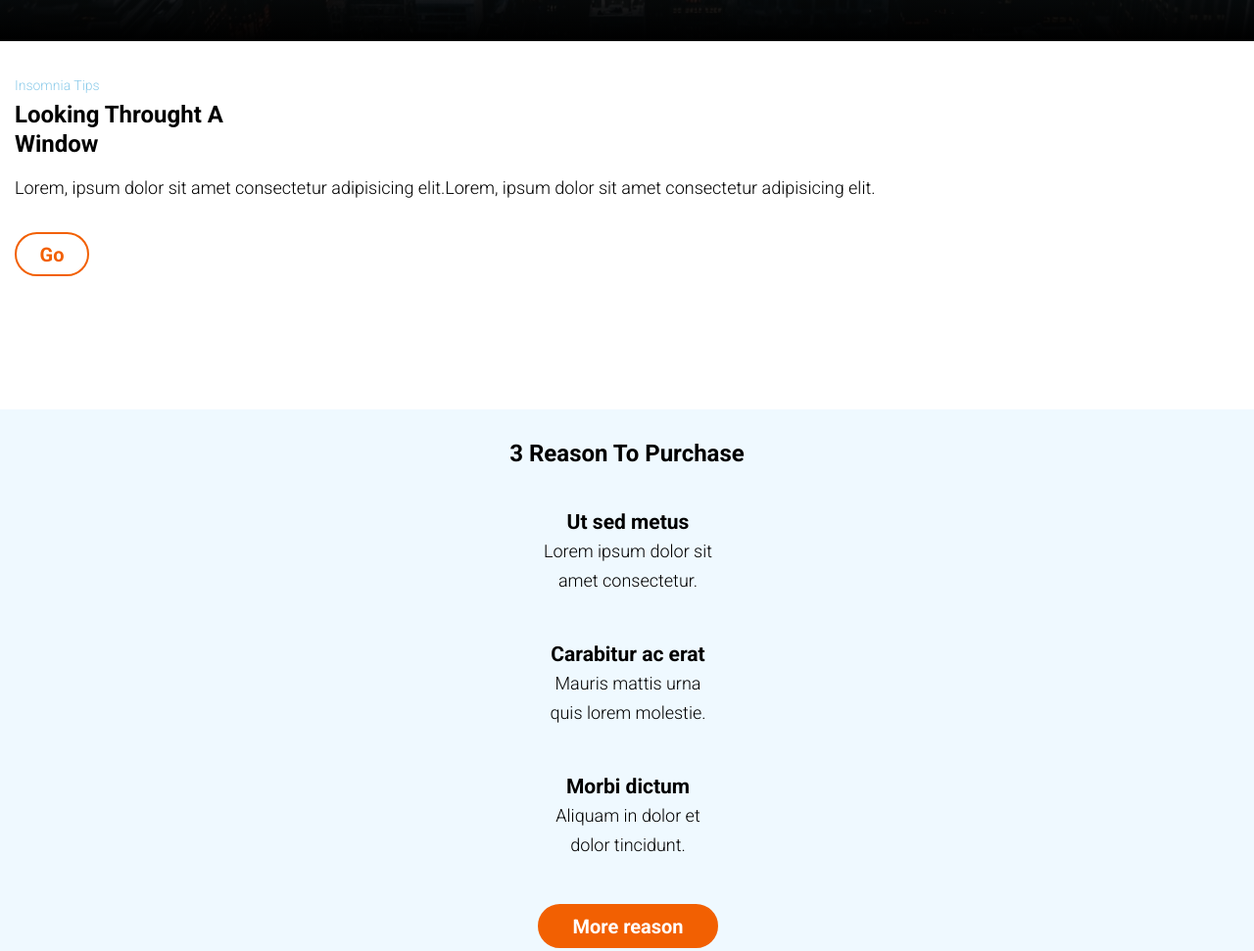
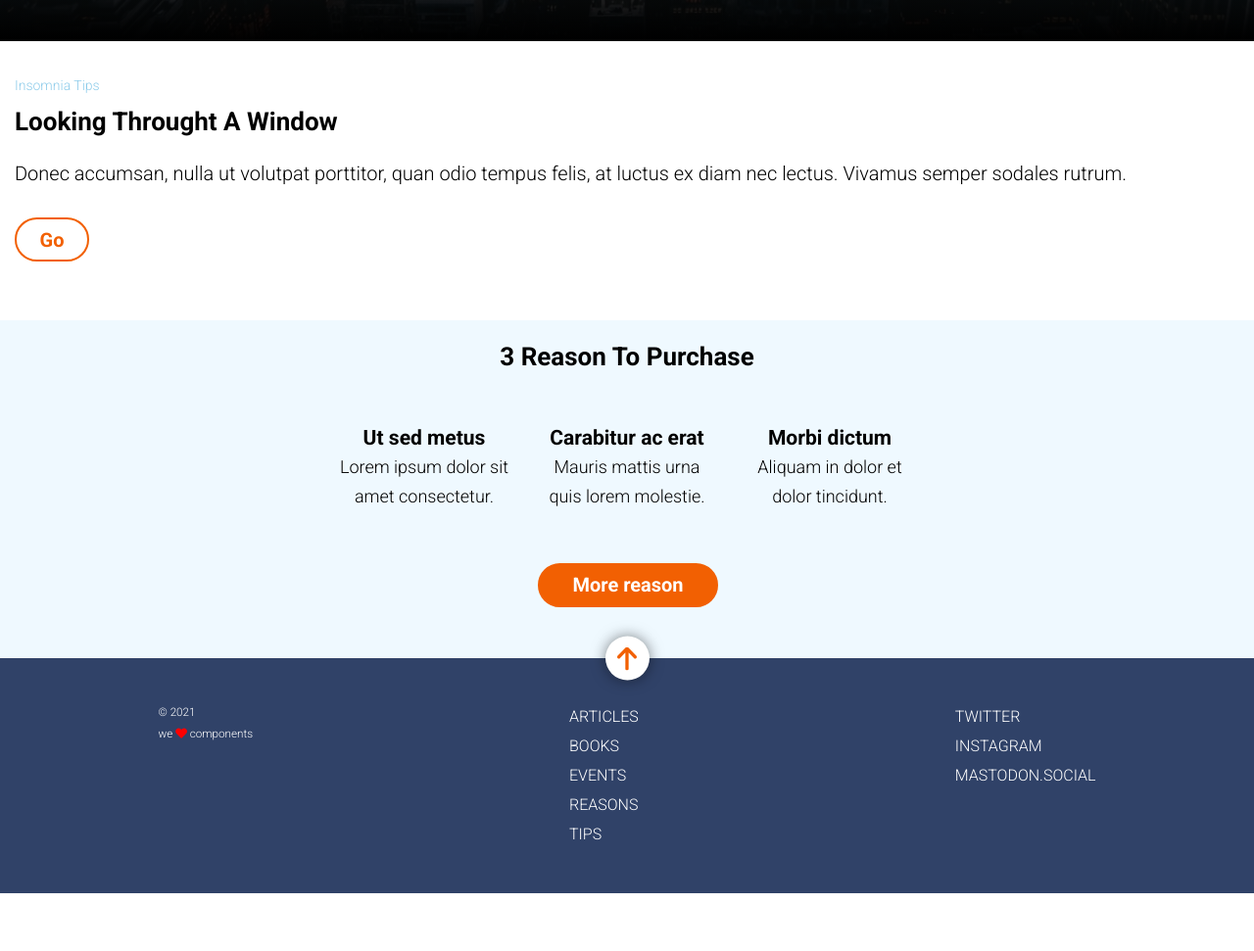
Before and after one commit to EliaAR/Layout-web, a website: page public/index.html in a window 1280 px wide. Shown: the part 758-1729 px from the top of the page at 98% size. After the commit the page ends 1670 px from the top, so only its background shows below. Drawn offline with Linux system fonts and the light colour scheme.

Commit message:
add mediaqueri tablet

```diff
--- a/public/index.html
+++ b/public/index.html
@@ -39,8 +39,8 @@
         <small class="looking__small">Insomnia tips</small>
         <h2 class="looking__title">Looking throught a window</h2>
         <p class="looking__paragraph">
-          Lorem, ipsum dolor sit amet consectetur adipisicing elit.Lorem, ipsum
-          dolor sit amet consectetur adipisicing elit.
+          Donec accumsan, nulla ut volutpat porttitor, quan odio tempus felis, at
+          luctus ex diam nec lectus. Vivamus semper sodales rutrum.
         </p>
         <a href="https://adalab.es/" class="looking__link">Go</a>
       </article>
@@ -67,6 +67,7 @@
       <nav class="footer__arrowContainer">
         <a href="#header" class="footer__arrow"></a>
       </nav>
+      <div class="footer__box">
         <nav class="footer__linksContainer">
           <ul class="footer__ul">
             <li><a href="https://adalab.es/" class="footer__link">articles</a></li>
@@ -89,6 +90,7 @@
           <small>&copy; 2021</small>
           <small>we <i class="fas fa-heart footer__heart"></i> components </small>
         </section>
+      </div>
     </footer>
 
   </body>
--- a/src/scss/layout/_footer.scss
+++ b/src/scss/layout/_footer.scss
@@ -53,4 +53,25 @@
   &__heart {
     color: red;
   }
+
+  @media (min-width: 768px) {
+    &__box {
+      display: flex;
+      flex-direction: row;
+      justify-content: space-around;
+    }
+
+    &__linksContainer {
+      padding-top: 0;
+      padding-bottom: 45px;
+      text-align: initial;
+    }
+
+    &__smallsContainer {
+      order: -1;
+      justify-content: flex-start;
+      align-items: flex-start;
+      padding-top: 0;
+    }
+  }
 }
--- a/src/scss/layout/_hero.scss
+++ b/src/scss/layout/_hero.scss
@@ -38,9 +38,8 @@
     width: 45px;
     background-color: $color-white;
     border-radius: 50%;
-    position: relative;
-    top: 45px;
-    left: calc(50% - 22.5px);
+    transform: translate(0, 45px);
+    margin-left: calc(50% - 22.5px);
     display: flex;
     justify-content: center;
     align-items: center;
@@ -51,4 +50,14 @@
     height: 11.7px;
     width: 20px;
   }
+
+  @media (min-width: 768px) {
+    &__title {
+      font-size: 80px;
+      line-height: 106px;
+    }
+    &__subtitle {
+      font-size: 24px;
+    }
+  }
 }
--- a/src/scss/layout/_main-articles.scss
+++ b/src/scss/layout/_main-articles.scss
@@ -1,8 +1,5 @@
 .looking {
-  padding-left: 15px;
-  padding-right: 15px;
-  padding-top: 30px;
-  height: 376px;
+  padding: 30px 15px 45px 15px;
   line-height: 30px;
 
   &__small {
@@ -15,7 +12,6 @@
     text-transform: capitalize;
     padding-bottom: 15px;
     font-size: 24px;
-    width: 290px;
   }
 
   &__paragraph {
@@ -36,46 +32,56 @@
     justify-content: center;
     align-items: center;
   }
+  @media (min-width: 768px) {
+    & {
+      padding-bottom: 60px;
+    }
+    &__title {
+      font-size: 26px;
+      line-height: 45px;
+    }
+    &__paragraph {
+      font-size: 20px;
+    }
+  }
 }
 
 .reason {
-  padding-bottom: 60px;
   background-color: #eff9ff;
   line-height: 30px;
   text-align: center;
   display: grid;
   grid-template-columns: 1fr;
-  grid-template-rows: 55px 135px 135px 180px 45px;
+  grid-template-rows: 55px 135px 135px 180px 105px;
 
   &__title {
-    padding-top: 30px;
     font-size: 24px;
     text-transform: capitalize;
+    align-self: end;
     grid-column: 1 / 2;
     grid-row: 1 / 2;
   }
 
   &__article1 {
-    padding-top: 45px;
     font-size: 18px;
     width: 184px;
+    align-self: end;
     margin-left: calc(50% - 91px);
     grid-column: 1 / 2;
     grid-row: 2 / 3;
   }
   &__article2 {
-    padding-top: 45px;
     font-size: 18px;
     width: 184px;
+    align-self: end;
     margin-left: calc(50% - 91px);
     grid-column: 1 / 2;
     grid-row: 3 / 4;
   }
   &__article3 {
-    padding-top: 45px;
-    padding-bottom: 45px;
     font-size: 18px;
     width: 184px;
+    align-self: center;
     margin-left: calc(50% - 91px);
     grid-column: 1 / 2;
     grid-row: 4 / 5;
@@ -83,6 +89,7 @@
   &__link {
     grid-column: 1 / 2;
     grid-row: 5 / 6;
+    align-self: start;
     width: 184px;
     margin-left: calc(50% - 91px);
     width: 184px;
@@ -98,4 +105,41 @@
     justify-content: center;
     align-items: center;
   }
+
+  @media (min-width: 768px) {
+    & {
+      grid-template-columns: 1fr 230px 1fr;
+      grid-template-rows: 60px 135px 150px;
+    }
+    &__title {
+      font-size: 26px;
+      line-height: 45px;
+      grid-column: 1 / 4;
+      grid-row: 1 / 2;
+    }
+    &__article1 {
+      margin-left: auto;
+      grid-column: 1 / 2;
+      grid-row: 2 / 3;
+    }
+
+    &__article2 {
+      margin-left: auto;
+      margin-right: auto;
+      grid-column: 2 / 3;
+      grid-row: 2 / 3;
+    }
+
+    &__article3 {
+      margin-left: 0;
+      align-self: end;
+      grid-column: 3 / 4;
+      grid-row: 2 / 3;
+    }
+    &__link {
+      align-self: center;
+      grid-column: 2 / 3;
+      grid-row: 3 / 4;
+    }
+  }
 }
```
Also changed, not shown: src/html/partials/footer.html (+2 -0 lines), src/html/partials/main.html (+2 -2 lines), public/assets/css/main.css, 1 other file. Lines whose indentation alone changed are shown as unchanged.
